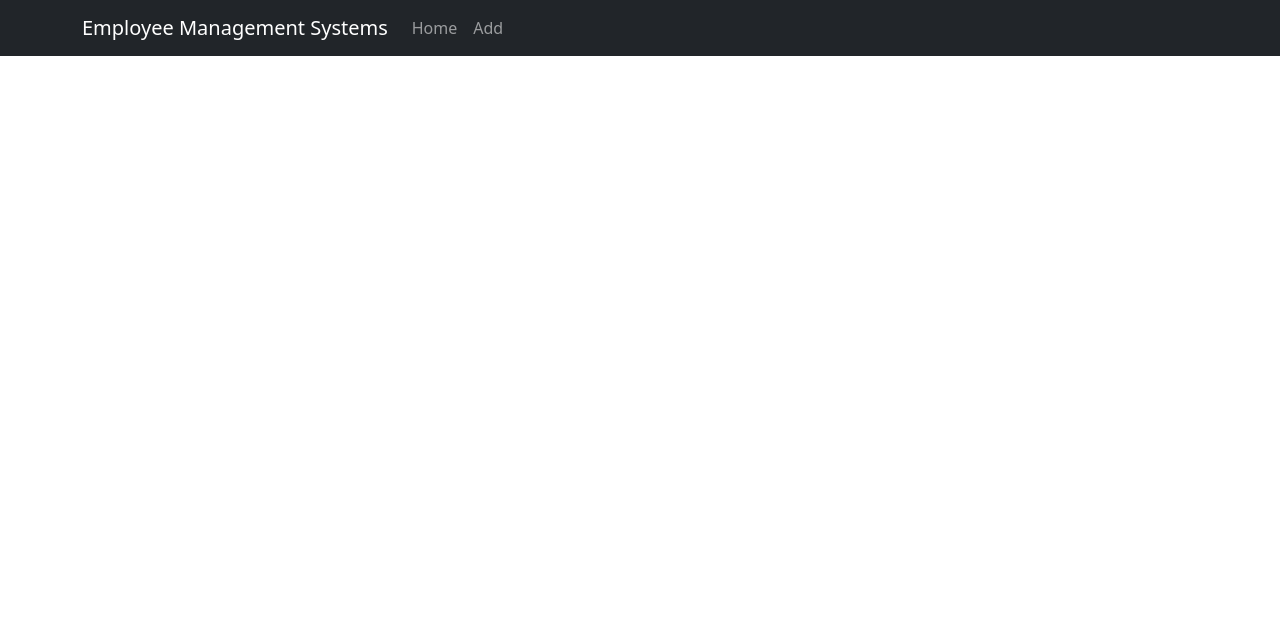
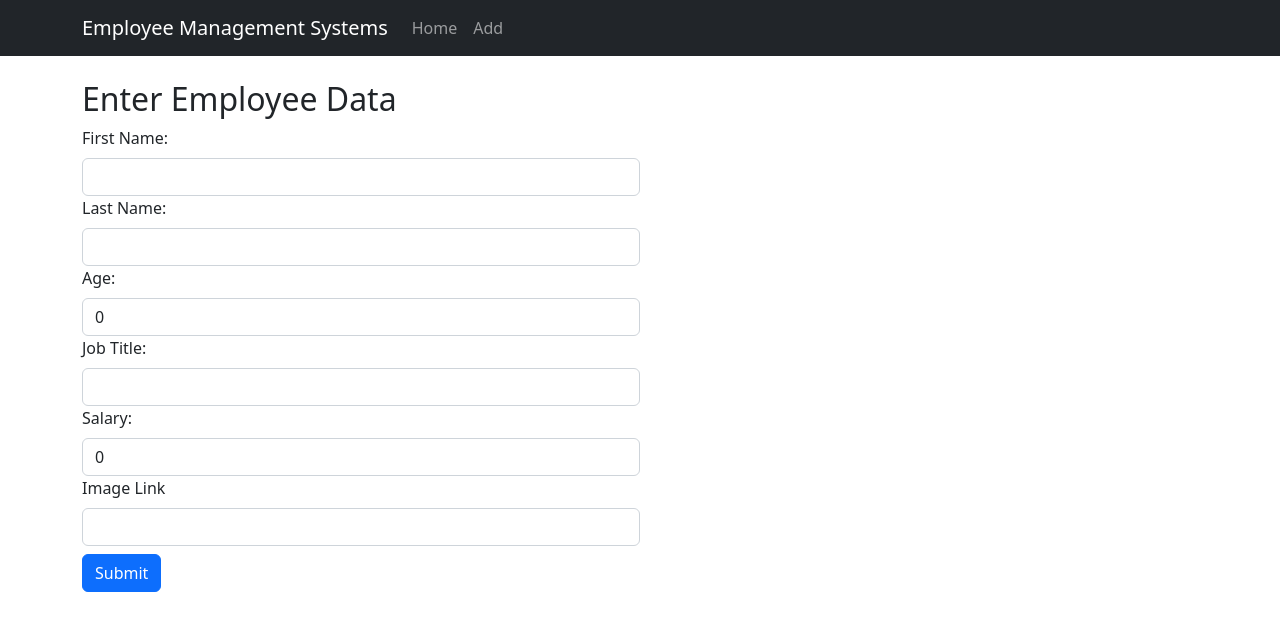
Before and after one commit to sourish33/reactnodesql, a React (Create React App) app in the folder client/: page /edit/1 in a window 1280 px wide. Shown: the top 630 px of the page. Built offline with nearby package versions, Linux system fonts and the light colour scheme; no server answers.

Commit message:
edit works; images added

```diff
--- a/client/src/App.js
+++ b/client/src/App.js
@@ -22,14 +22,18 @@
     navigate("/")
   }
 
+  const navigateToEdit = (id) =>{
+    navigate(`/edit/${id}`)
+  }
+
   return (
-    <UserContext.Provider value={{navigateToAdd, navigateToHome}}>
+    <UserContext.Provider value={{navigateToAdd, navigateToHome, navigateToEdit}}>
       <NavigationBar/>
     <div className='container'>
       <Routes>
         <Route path="/" element = {<DataTable/>}/>
         <Route path="/add" element = {<FormElement/>}/>
-        <Route path="/edit" element ={<FormElementEdit id={57}/>}/>
+        <Route path="/edit/:id" element ={<FormElementEdit/>}/>
       </Routes>
     </div>
     </UserContext.Provider>
--- a/client/src/DataTable/DataTable.js
+++ b/client/src/DataTable/DataTable.js
@@ -1,9 +1,11 @@
 import React, { useEffect, useState } from "react"
 import { UserContext } from "../App"
 import Alert from 'react-bootstrap/Alert';
+import styles from './DataTable.module.css'
 
 const DataTable = () => {
     const { navigateToAdd } = React.useContext(UserContext)
+    const { navigateToEdit } = React.useContext(UserContext)
 
     const [data, setData] = useState([])
     const [alert, setAlert] = useState({visible: false, type: "primary", text: "Database updated"})
@@ -14,7 +16,7 @@
                 if (!response || !response.ok) {
                     throw new Error("Bad response")
                 }
-                setAlert(x=> {return {...x, visible: true, type: "primary", text: `Delete Successful!`}})
+                setAlert(x=> {return {...x, visible: true, type: "danger", text: `Delete Successful!`}})
                 setTimeout(()=>{
                     setAlert(x=> {return {...x, visible: false}})
                 }, 1000)
@@ -38,6 +40,7 @@
         return (
             <tr key={el.id}>
                 <th scope="row">{el.id}</th>
+                <td className="d-flex justify-content-center"><div className={styles.imgbox}><img src={`${el.image}`} alt="Mugshot" /></div></td>
                 <td>{el.fname}</td>
                 <td>{el.lname}</td>
                 <td>{el.age}</td>
@@ -59,6 +62,7 @@
                         <button
                             type="button"
                             className="btn btn-secondary mx-1 my-1"
+                            onClick={() => navigateToEdit(el.id)}
                         >
                             Edit
                         </button>
@@ -77,10 +81,11 @@
 
     return (
         <>
-            <table className="table table-bordered border border-2 table-striped mt-4 ml-0">
+            <table className="table table-bordered border border-2  mt-4 ml-0">
                 <thead>
                     <tr>
                         <th scope="col">#</th>
+                        <th scope="col">Image</th>
                         <th scope="col">First Name</th>
                         <th scope="col">Last Name</th>
                         <th scope="col">Age</th>
--- a/client/src/DataTable/DataTable.module.css
+++ b/client/src/DataTable/DataTable.module.css
@@ -0,0 +1,12 @@
+.imgbox{
+    width: 100px;
+    height:160px;
+    /* display: flex;
+    justify-content: center;
+    align-items: center; */
+}
+
+img{
+    max-width: 100%;
+    max-height: 100%;
+}
--- a/client/src/FormElement/FormElement.js
+++ b/client/src/FormElement/FormElement.js
@@ -1,5 +1,4 @@
 import React, { useState } from "react"
-import Alert from 'react-bootstrap/Alert';
 import InputForm from "../InputForm/InputForm";
 // import styles from "./FormElement.module.css"
 
@@ -11,6 +10,7 @@
         age: 0,
         job_title: "",
         salary: 0,
+        image: ""
     })
 
     const handleChange = (e) => {
@@ -21,7 +21,7 @@
         setFormData(updatedFormData)
     }
 
-    const handleClick = async (e) => {
+    const handleSubmit = async (e) => {
         e.preventDefault()
         const requestOptions = {
             method: 'POST',
@@ -46,6 +46,7 @@
                         age: "",
                         job_title: "",
                         salary: "",
+                        image:""
                     })
                     setTimeout(()=>{
                         setAlert(x=> {return {...x, visible: false}})
@@ -66,7 +67,7 @@
         <InputForm
         formData={formData}
         handleChange={handleChange}
-        handleClick = {handleClick}
+        handleSubmit = {handleSubmit}
         alert ={alert}
         setAlert ={setAlert}
         />
--- a/client/src/FormElement/FormElementEdit.js
+++ b/client/src/FormElement/FormElementEdit.js
@@ -1,11 +1,12 @@
 import React, { useEffect, useState } from "react"
-import Alert from 'react-bootstrap/Alert';
+import { useParams } from "react-router-dom";
 import InputForm from "../InputForm/InputForm";
 // import styles from "./FormElement.module.css"
 
-const FormElementEdit = ({id}) => {
+const FormElementEdit = () => {
 
-    //TODO useEffect to set initial form data
+    const {id} = useParams()
+    console.log(id)
 
     const [alert, setAlert] = useState({visible: false, type: "primary", text: "Database updated"})
     const [formData, setFormData] = useState({
@@ -19,9 +20,10 @@
     useEffect(()=>{
         const fetchData = async () => {
             const data = await fetch(`http://localhost:3001/user/${id}`)
-            const datajson = await data.json()
+            const [datajson,] = await data.json()
+            console.log(datajson)
             // setFormData((x) => [...datajson])
-            setFormData(datajson[0])
+            setFormData(datajson)
         }
         fetchData().catch(console.error)
 
@@ -35,17 +37,17 @@
         setFormData(updatedFormData)
     }
 
-    const handleClick = async (e) => {
+    const handleSubmit = async (e) => {
         e.preventDefault()
         const requestOptions = {
-            method: 'POST',
+            method: 'PUT',
             mode: 'cors',
             headers: { 'Content-Type': 'application/json' },
             body: JSON.stringify(formData)
         }
 
-        const postData = async () =>{
-                const response = await fetch('http://localhost:3001/user', requestOptions)
+        const putData = async () =>{
+                const response = await fetch(`http://localhost:3001/user/${id}`, requestOptions)
                 if (!response || !response.ok) {
                     throw new Error("Bad response")
                 }
@@ -53,14 +55,7 @@
                 const data = isJson ? await response.json() : null;
 
                 if(data && data.affectedRows>=1){
-                    setAlert(x=> {return {...x, visible: true, type: "primary", text: `Database updated with ${data.affectedRows} record`}})
-                    setFormData({
-                        fname: "",
-                        lname: "",
-                        age: "",
-                        job_title: "",
-                        salary: "",
-                    })
+                    setAlert(x=> {return {...x, visible: true, type: "primary", text: `Your changes have been recorded.`}})
                     setTimeout(()=>{
                         setAlert(x=> {return {...x, visible: false}})
                     }, 1000)
@@ -68,7 +63,7 @@
                     throw new Error("No data recieved or updates unsuccessful")
                 }
             }
-        postData().catch(err=>{
+        putData().catch(err=>{
             setAlert(x=> {return {...x, visible: true, type: "danger", text: `${err}`}})
         })
 
@@ -80,7 +75,7 @@
         <InputForm
         formData={formData}
         handleChange={handleChange}
-        handleClick = {handleClick}
+        handleSubmit = {handleSubmit}
         alert ={alert}
         setAlert ={setAlert}
         />
--- a/client/src/InputForm/InputForm.js
+++ b/client/src/InputForm/InputForm.js
@@ -1,7 +1,7 @@
 import React from 'react'
 import Alert from 'react-bootstrap/Alert';
 
-const InputForm = ({formData, handleChange, handleClick, alert, setAlert}) => {
+const InputForm = ({formData, handleChange, handleSubmit, alert, setAlert}) => {
   return (
     <div className="row">
             <form className="mt-4 ml-0">
@@ -58,9 +58,19 @@
                                     handleChange(e)
                                 }
                             ></input>
+                            <label htmlFor='image' className="form-label">Image Link</label>
+                            <input
+                                type="text"
+                                name="image"
+                                className="form-control"
+                                value={formData.image}
+                                onChange={(e) =>
+                                    handleChange(e)
+                                }
+                            ></input>
                         </div>
 
-                    <div><button type="button" className="btn btn-primary mt-2" onClick={handleClick}>Submit</button></div>
+                    <div><button type="button" className="btn btn-primary mt-2" onClick={handleSubmit}>Submit</button></div>
                 </form>
                 <Alert variant={alert.type} className="mt-2 col-lg-6" show={alert.visible} onClose={() => setAlert(x=>{return {...x, visible: false} })} dismissible>
                         {alert.text}
```
Also changed, not shown: 1 other file (tests, documents, lock files or other folders).
